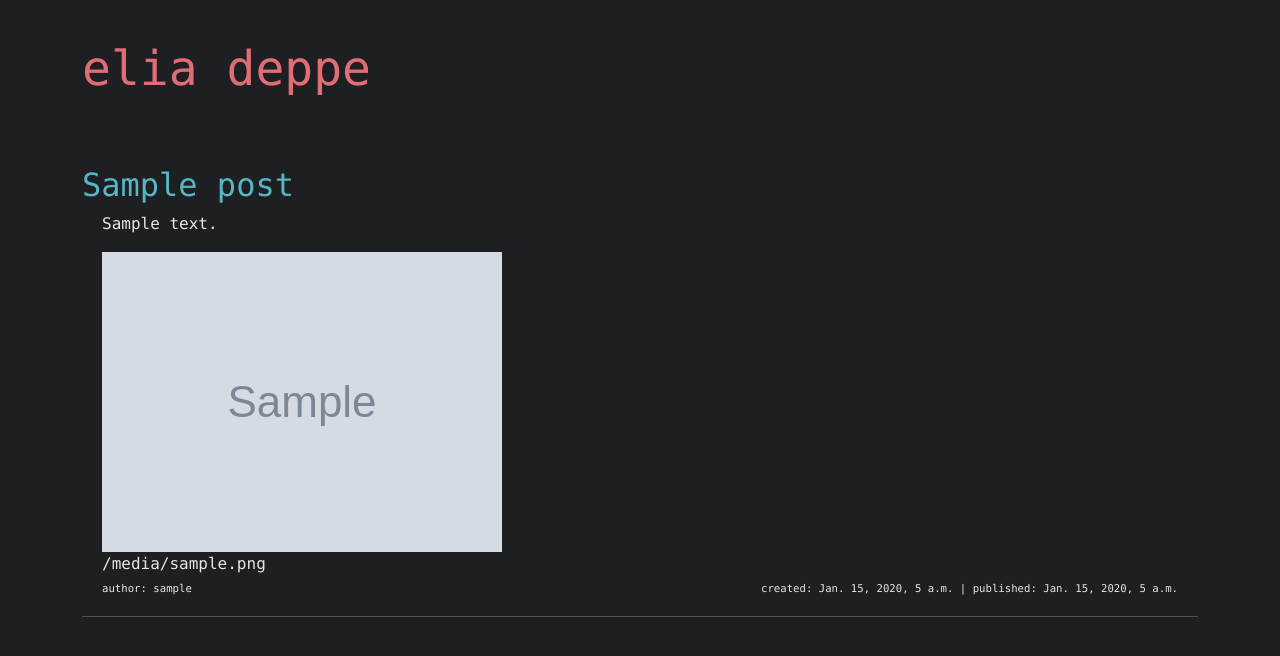
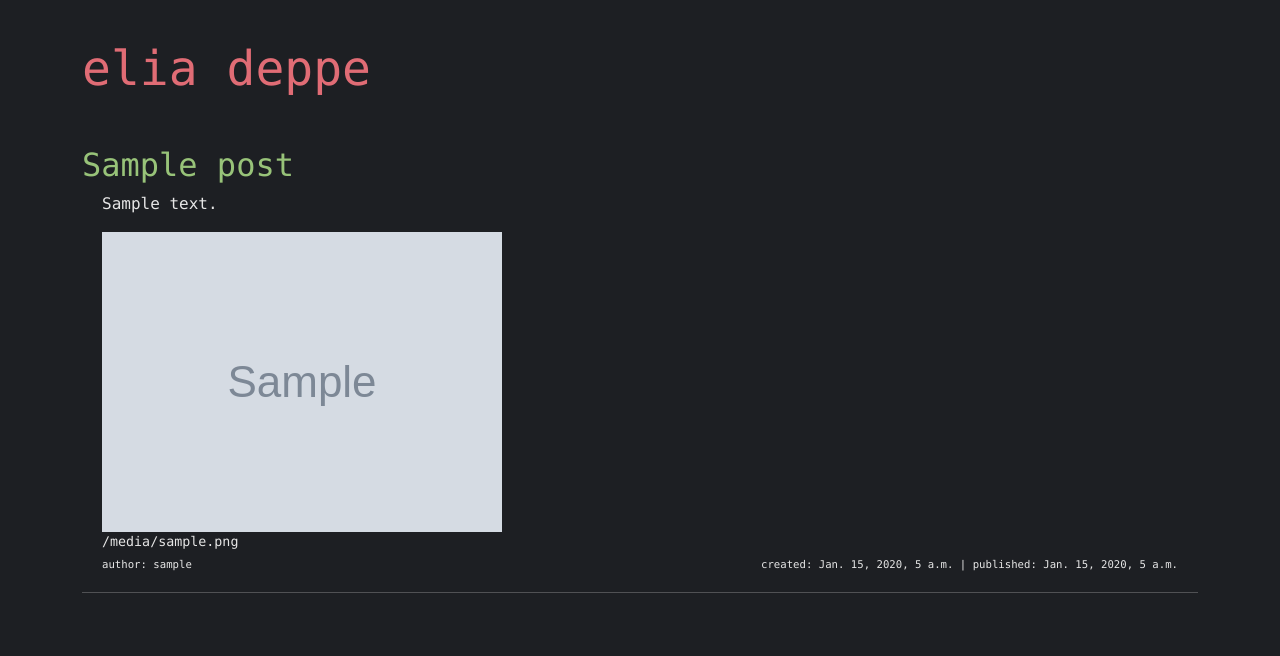
Before and after one commit to eliaseraphim/blog, a Django app: page / in a window 1280 px wide. Shown: the top 656 px of the page. Run offline with Django 4.2, Linux system fonts and the light colour scheme; tables that the repository leaves empty hold one stand-in row (values such as "Sample post"); grey boxes marked "Sample" are stand-in pictures.

Commit message:
Updated styling. Created forms.py to create a Post Form model. Added icon for new post button.

```diff
--- a/core/blog/static/blog/css/style.css
+++ b/core/blog/static/blog/css/style.css
@@ -28,7 +28,7 @@ body {
 .page-header {
     margin-top: 20px;
     margin-bottom: 20px;
-    padding: 20px 20px 40px 20px;
+    padding: 20px 20px 20px 20px;
 }
 
 .page-header h1,
@@ -40,12 +40,12 @@ body {
     text-decoration: none;
 }
 
-/* index styling */
+/* post.html styling */
 .post h2,
 .post h2 a,
 .post h2 a:visited,
 .post h2 a:active {
-    color: var(--cyan);
+    color: var(--green);
     font-size: 24pt;
     text-decoration: none;
 }
@@ -56,11 +56,12 @@ body {
 }
 
 .post .image-location {
+    font-size: 10pt;
     margin-bottom: 5px;
 }
 
-.post .information p,
-.post .information time {
+.post .information > p,
+.post .information > time {
     display: inline-block;
 
     margin: 0;
@@ -72,7 +73,7 @@ body {
     float: left;
 }
 
-.post .information > .date {
+.post .information > time {
     float: right;
 }
 
--- a/core/blog/templates/blog/post.html
+++ b/core/blog/templates/blog/post.html
@@ -8,8 +8,8 @@
                 <p class="image-location">{{ post.image.url }}</p>
             {% endif %}
             <div class="information">
-                <p class="author">author: {{ post.author }}</p>
-                <time class="date">created: {{ post.date_created }} | published: {{ post.date_published }}</time>
+                <p>author: {{ post.author }}</p>
+                <time>created: {{ post.date_created }} | published: {{ post.date_published }}</time>
             </div>
         </div>
         <hr>
```
Also changed, not shown: core/blog/forms.py (added, +8 -0 lines), core/blog/static/blog/icons/input-cursor.svg (added).
